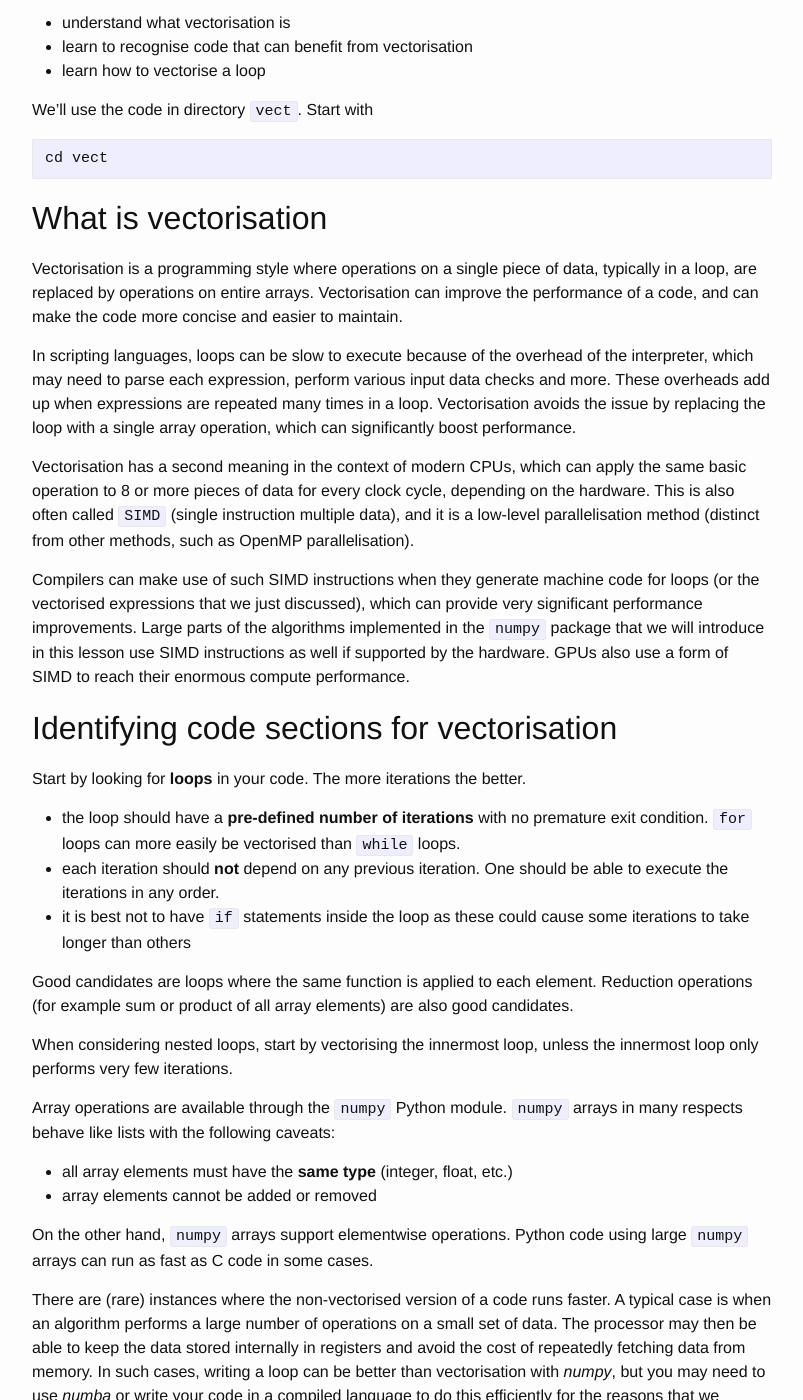
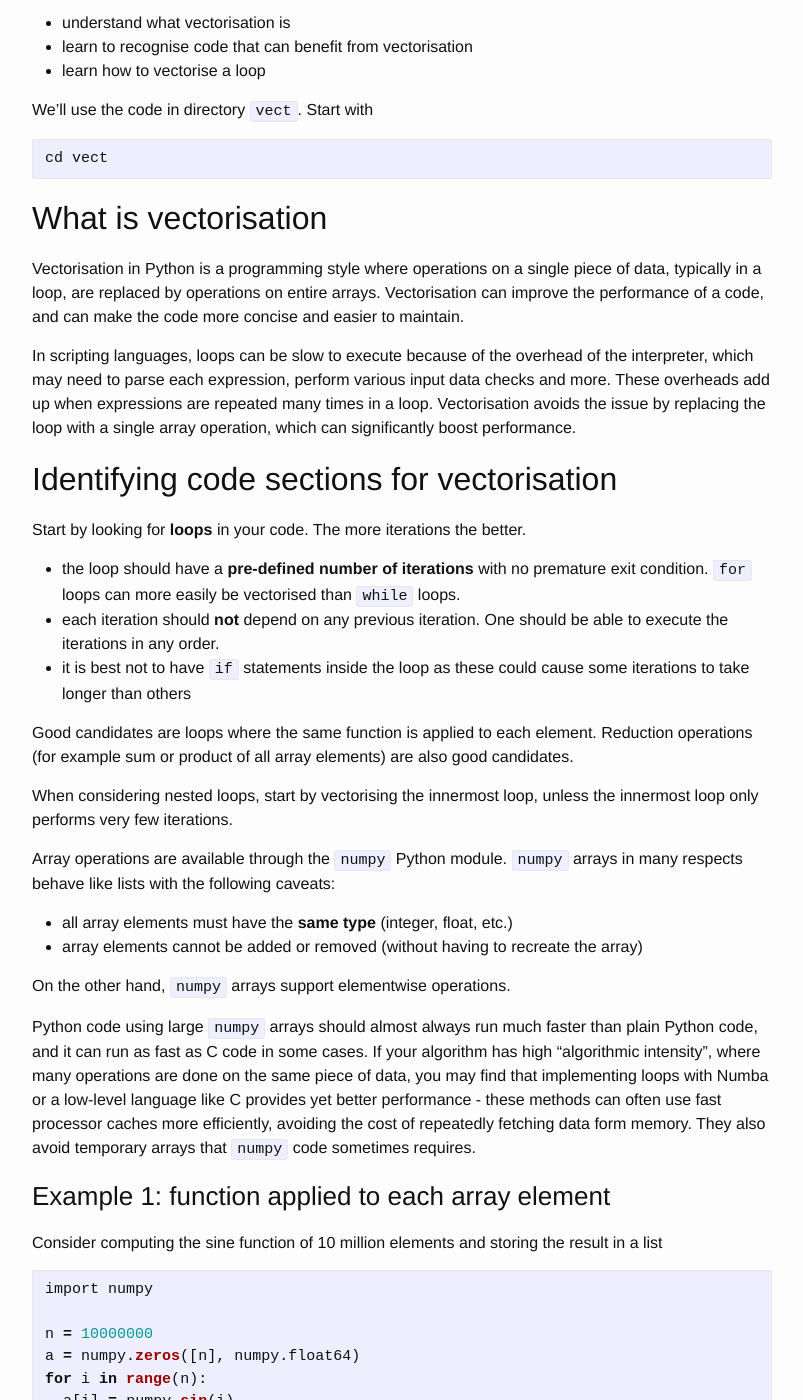
Before and after one commit to nesi/perf-training, a Jekyll site: the page built from _lessons/python-scatter/02-vectorising.md, in a window 1280 px wide and 1400 px high, scrolled down 685 px. Shown: the whole window, without its empty margins (238-1041 px from the left). Built offline with Jekyll 4.4.1, drawn with Linux system fonts in a browser that asks for light colours; some of the changed text lies outside the part shown.

Commit message:
Clarified lesson a bit

```diff
--- a/_lessons/python-scatter/02-vectorising.md
+++ b/_lessons/python-scatter/02-vectorising.md
@@ -21,13 +21,9 @@ cd vect
 
 ## What is vectorisation
 
-Vectorisation is a programming style where operations on a single piece of data, typically in a loop, are replaced by operations on entire arrays. Vectorisation can improve the performance of a code, and can make the code more concise and easier to maintain.
+Vectorisation in Python is a programming style where operations on a single piece of data, typically in a loop, are replaced by operations on entire arrays. Vectorisation can improve the performance of a code, and can make the code more concise and easier to maintain.
 
 In scripting languages, loops can be slow to execute because of the overhead of the interpreter, which may need to parse each expression, perform various input data checks and more. These overheads add up when expressions are repeated many times in a loop. Vectorisation avoids the issue by replacing the loop with a single array operation, which can significantly boost performance.
-
-Vectorisation has a second meaning in the context of modern CPUs, which can apply the same basic operation to 8 or more pieces of data for every clock cycle, depending on the hardware. This is also often called `SIMD` (single instruction multiple data), and it is a low-level parallelisation method (distinct from other methods, such as OpenMP parallelisation).
-
-Compilers can make use of such SIMD instructions when they generate machine code for loops (or the vectorised expressions that we just discussed), which can provide very significant performance improvements. Large parts of the algorithms implemented in the `numpy` package that we will introduce in this lesson use SIMD instructions as well if supported by the hardware. GPUs also use a form of SIMD to reach their enormous compute performance.
 
 ## Identifying code sections for vectorisation
 
@@ -44,11 +40,11 @@ When considering nested loops, start by vectorising the innermost loop, unless t
 Array operations are available through the `numpy` Python module. `numpy` arrays in many respects behave like lists with the following caveats:
 
  * all array elements must have the **same type** (integer, float, etc.)
- * array elements cannot be added or removed
+ * array elements cannot be added or removed (without having to recreate the array)
 
-On the other hand, `numpy` arrays support elementwise operations. Python code using large `numpy` arrays can run as fast as C code in some cases.
+On the other hand, `numpy` arrays support elementwise operations.
 
-There are (rare) instances where the non-vectorised version of a code runs faster. A typical case is when an algorithm performs a large number of operations on a small set of data. The processor may then be able to keep the data stored internally in registers and avoid the cost of repeatedly fetching data from memory. In such cases, writing a loop can be better than vectorisation with *numpy*, but you may need to use *numba* or write your code in a compiled language to do this efficiently for the reasons that we discussed at the beginning.
+Python code using large `numpy` arrays should almost always run much faster than plain Python code, and it can run as fast as C code in some cases. If your algorithm has high "algorithmic intensity", where many operations are done on the same piece of data, you may find that implementing loops with Numba or a low-level language like C provides yet better performance - these methods can often use fast processor caches more efficiently, avoiding the cost of repeatedly fetching data form memory. They also avoid temporary arrays that `numpy` code sometimes requires.
 
 ### Example 1: function applied to each array element
 
```
